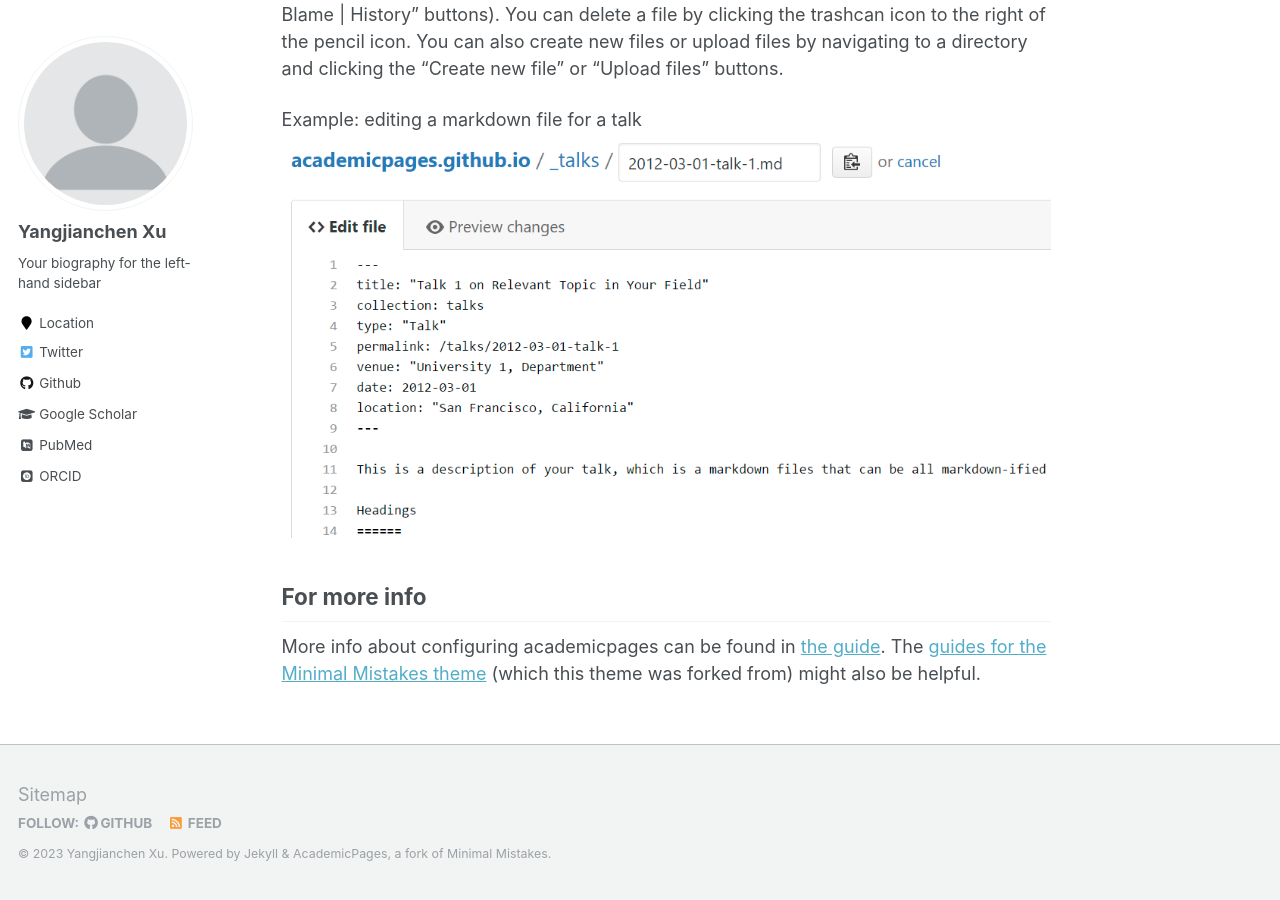
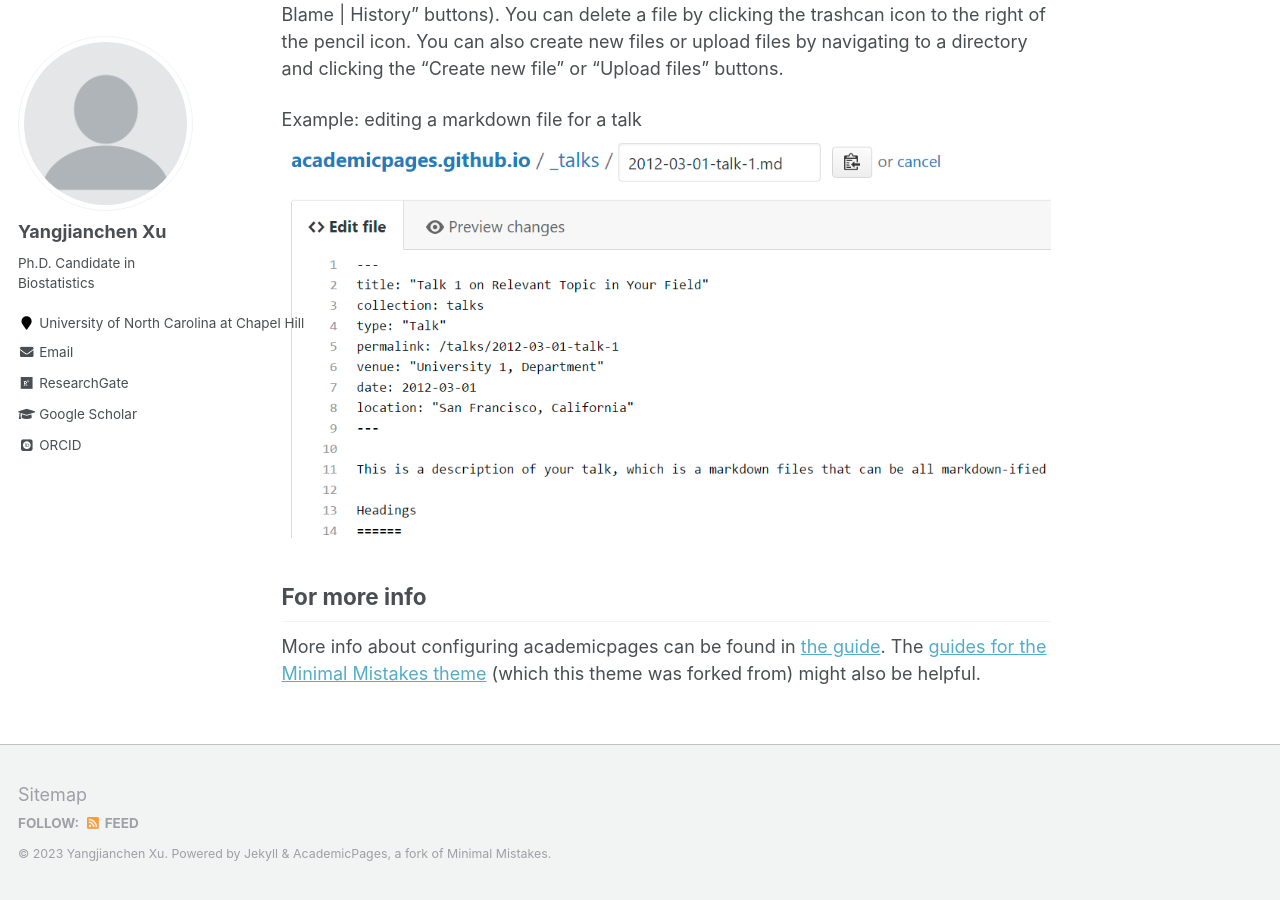
Before and after one commit to yangjc-xu/yangjc-xu.github.io, a Jekyll site: the page built from _pages/about.md, in a window 1280 px wide and 900 px high, scrolled down 2463 px. Built offline with Jekyll 4.4.1, drawn with Linux system fonts in a browser that asks for light colours; some web fonts are replaced.

Commit message:
Update _config.yml

```diff
--- a/_config.yml
+++ b/_config.yml
@@ -82,13 +82,13 @@ analytics:
 author:
   name             : "Yangjianchen Xu"
   avatar           : "profile.png"
-  bio              : "Your biography for the left-hand sidebar"
-  location         : "Location"
+  bio              : "Ph.D. Candidate in Biostatistics"
+  location         : "University of North Carolina at Chapel Hill"
   employer         :
-  pubmed           : "https://www.ncbi.nlm.nih.gov/pubmed/?term=john+snow"
-  googlescholar    : "http://yourfullgooglescholarurl.com"
-  email            :
-  researchgate     :  # example: "https://www.researchgate.net/profile/yourprofile"
+  pubmed           :
+  googlescholar    : "https://scholar.google.com/citations?hl=en&user=cb6zIO4AAAAJ"
+  email            : "yangjc@live.unc.edu"
+  researchgate     : "https://www.researchgate.net/profile/Yangjianchen-Xu"
   uri              :
   bitbucket        :
   codepen          :
@@ -96,20 +96,20 @@ author:
   flickr           :
   facebook         :
   foursquare       :
-  github           : "academicpages"
+  github           :
   google_plus      :
   keybase          :
   instagram        :
-  impactstory      : #"https://profiles.impactstory.org/u/xxxx-xxxx-xxxx-xxxx"
+  impactstory      :
   lastfm           :
   linkedin         :
-  orcid            : "http://orcid.org/yourorcidurl"
+  orcid            : "http://orcid.org/0000-0002-1229-0477"
   pinterest        :
   soundcloud       :
-  stackoverflow    : # http://stackoverflow.com/users/123456/username
+  stackoverflow    :
   steam            :
   tumblr           :
-  twitter          : "replacethistwitterhandle"
+  twitter          :
   vine             :
   weibo            :
   xing             :
```
